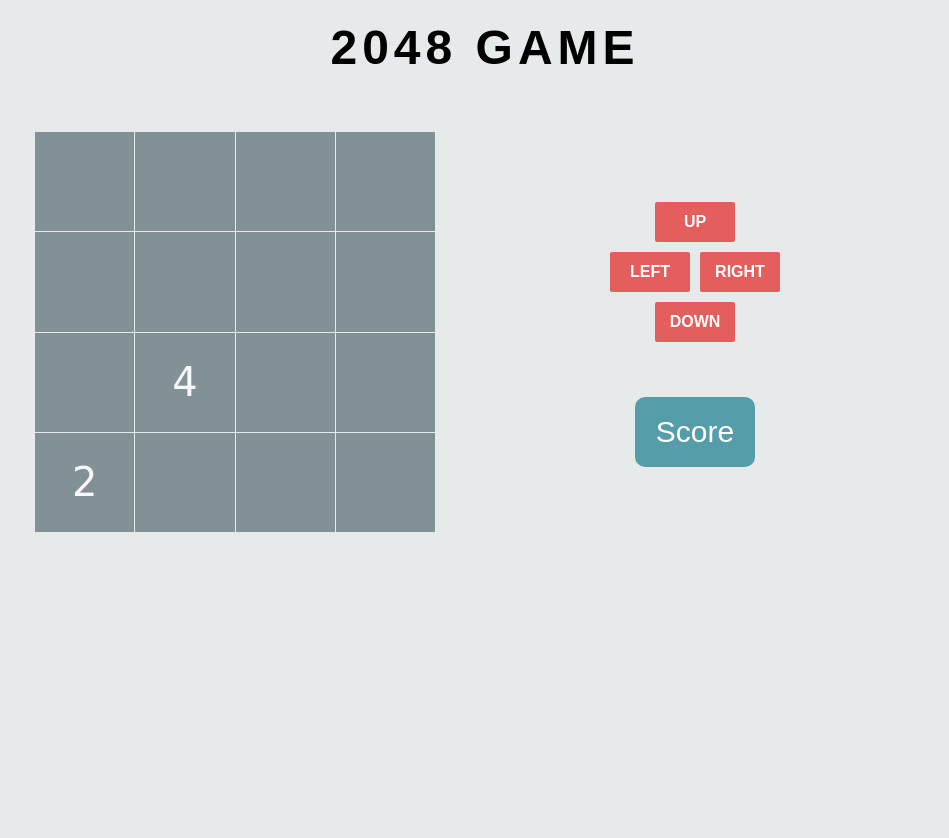
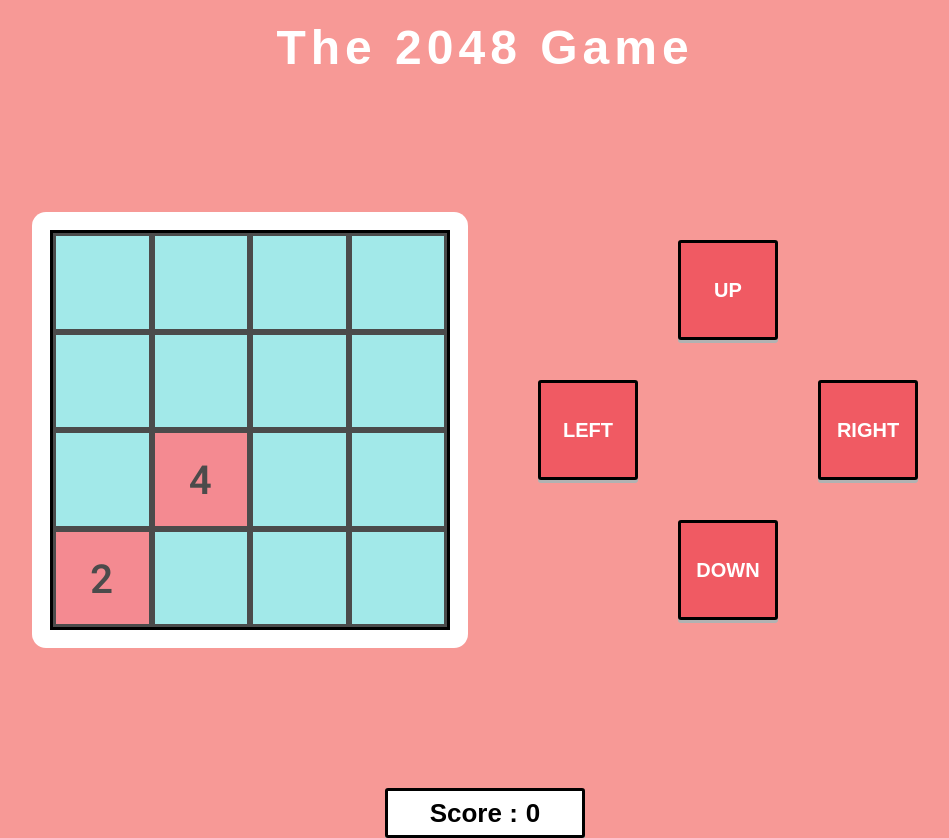
Before and after one commit to lavieen/2048-Board-Puzzle, a plain HTML site: page index.html in a window 1280 px wide. Shown: the whole page, without its empty margins (155-1104 px from the left). Before the commit the page ends 800 px from the top, so only its background shows below. Drawn offline with nearby package versions, Linux system fonts and the light colour scheme; a web font is replaced by a local one.

Commit message:
[PROD-1] Add Arrow controls and Fix UI changes

```diff
--- a/grid.js
+++ b/grid.js
@@ -2,7 +2,7 @@ const SIZE = 4;
 let Grid;
 let score = 0;
 
-$(document).ready(function() {
+$(document).ready(function () {
   setUpGrid();
 });
 
@@ -19,7 +19,7 @@ function setUpGrid() {
 
   for (let i = 0; i < SIZE; i++) {
     let j = 0;
-        Grid[i] = new Array(SIZE).fill().map(u => new Tile(i, j++));
+    Grid[i] = new Array(SIZE).fill().map((u) => new Tile(i, j++));
   }
   newTile();
   newTile();
@@ -27,21 +27,22 @@ function setUpGrid() {
 }
 
 function newTile() {
-    if(!emptyTile){
+  if (!emptyTile) {
     return;
   }
-    let y = 0, x = 0 ;
+  let y = 0,
+    x = 0;
   do {
-        y = Math.floor(Math.random()*4);
-        x = Math.floor(Math.random()*4);
-    } while(Grid[y][x].value != 0);
-    Grid[y][x].value = (Math.random() > 0.25)? 2:4;
+    y = Math.floor(Math.random() * 4);
+    x = Math.floor(Math.random() * 4);
+  } while (Grid[y][x].value != 0);
+  Grid[y][x].value = Math.random() > 0.25 ? 2 : 4;
 }
 
 function emptyTile() {
-    for(let row of Grid) {
-        for(let t of row) {
-            if(t.value == 0) {
+  for (let row of Grid) {
+    for (let t of row) {
+      if (t.value == 0) {
         return true;
       }
     }
@@ -49,49 +50,82 @@ function emptyTile() {
   return false;
 }
 
-
-$("#left").click(function() {
+$("#left").click(function () {
   play("LEFT");
 });
 
-$("#up").click(function() {
+$("#up").click(function () {
   play("UP");
 });
 
-$("#right").click(function() {
+$("#right").click(function () {
   play("RIGHT");
 });
 
-$("#down").click(function() {
+$("#down").click(function () {
   play("DOWN");
-})
+});
+
+$(document).keydown(function (e) {
+  console.log(e.which);
+  switch (e.which) {
+    case 39: // left
+      play("LEFT");
+      break;
+
+    case 38: // up
+      play("UP");
+      break;
+
+    case 37: // right
+      play("RIGHT");
+      break;
+
+    case 40: // down
+      play("DOWN");
+      break;
+
+    default:
+      return;
+  }
+  e.preventDefault();
+});
 
 function play(dir) {
-    if(move(dir)){
+  if (move(dir)) {
     setTimeout(newTile(), 2000);
   }
   display();
 
-    if(!noPossibleMove){
+  if (!noPossibleMove) {
     alert("Game Over");
   }
 }
 
 function move(dir) {
   let movedTile = false;
-    for(let i = 0 ; i < SIZE; i++) {
+  for (let i = 0; i < SIZE; i++) {
     let tileSet = [];
-        for(let j = 0; j < SIZE; j++) {
-            switch(dir) {
-                case "LEFT": tileSet.push(Grid[i][j]); break;
-                case "RIGHT": tileSet.push(Grid[i][SIZE - j - 1]); break;
-                case "UP": tileSet.push(Grid[j][i]); break;
-                case "DOWN": tileSet.push(Grid[SIZE - j - 1][i]); break;
-                default: break;
+    for (let j = 0; j < SIZE; j++) {
+      switch (dir) {
+        case "LEFT":
+          tileSet.push(Grid[i][j]);
+          break;
+        case "RIGHT":
+          tileSet.push(Grid[i][SIZE - j - 1]);
+          break;
+        case "UP":
+          tileSet.push(Grid[j][i]);
+          break;
+        case "DOWN":
+          tileSet.push(Grid[SIZE - j - 1][i]);
+          break;
+        default:
+          break;
       }
     }
 
-        if(!isEmptyTile(tileSet)){
+    if (!isEmptyTile(tileSet)) {
       movedTile = slide(tileSet);
     }
   }
@@ -99,8 +133,8 @@ function move(dir) {
 }
 
 function isEmptyTile(tileSet) {
-    for(let t of tileSet) {
-        if(t.value != 0) {
+  for (let t of tileSet) {
+    if (t.value != 0) {
       return false;
     }
   }
@@ -111,13 +145,13 @@ function slide(tileSet) {
   let moved = false;
   moved = moveZeros(tileSet);
 
-    for(let i = 0; i < tileSet.length - 1; i++) {
-        if(tileSet[i].value == tileSet[i+1].value){
-            tileSet[i].value += tileSet[i+1].value;
+  for (let i = 0; i < tileSet.length - 1; i++) {
+    if (tileSet[i].value == tileSet[i + 1].value) {
+      tileSet[i].value += tileSet[i + 1].value;
       addScore(tileSet[i].value);
-            tileSet[i+1].clear();
+      tileSet[i + 1].clear();
       let _ = moveZeros(tileSet);
-            if(tileSet[i].value != 0) moved = true;
+      if (tileSet[i].value != 0) moved = true;
     }
   }
 
@@ -127,12 +161,12 @@ function slide(tileSet) {
 function moveZeros(tileSet) {
   let move = false;
   let count = 0;
-    for(let i = 0 ; i < tileSet.length; i++){
-        if(tileSet[i].value !== 0){
+  for (let i = 0; i < tileSet.length; i++) {
+    if (tileSet[i].value !== 0) {
       tileSet[count++].value = tileSet[i].value;
     }
   }
-    while(count < tileSet.length) {
+  while (count < tileSet.length) {
     move = true;
     tileSet[count++].clear();
   }
@@ -140,22 +174,22 @@ function moveZeros(tileSet) {
 }
 
 function noPossibleMove() {
-    if(emptyTile()) {
+  if (emptyTile()) {
     return false;
   }
-    return (!hasEqualNeighbour);
+  return !hasEqualNeighbour;
 }
 
 function hasEqualNeighbour() {
   for (let i = 0; i < SIZE; i++) {
-        for(let j = 0; j < SIZE; j++) {
-            if(j < SIZE - 1) {
-                if (Grid[i][j].value == Grid[i][j + 1].value){
+    for (let j = 0; j < SIZE; j++) {
+      if (j < SIZE - 1) {
+        if (Grid[i][j].value == Grid[i][j + 1].value) {
           return true;
         }
       }
-            if (i < SIZE - 1){
-                if (Grid[i][j].value = Grid[i + 1][j].value){
+      if (i < SIZE - 1) {
+        if ((Grid[i][j].value = Grid[i + 1][j].value)) {
           return true;
         }
       }
@@ -165,16 +199,18 @@ function hasEqualNeighbour() {
 }
 
 function addScore(val) {
-    score += val*2;
+  score += val * 2;
   $("#score").text(score);
 }
 
 function display() {
   for (let i = 0; i < SIZE; i++) {
-        for(let j = 0; j < SIZE; j++) {
+    for (let j = 0; j < SIZE; j++) {
       $("#cell-" + i + "-" + j + " p").text(Grid[i][j].value);
-            if(Grid[i][j].value == 0) {
+      $("#cell-" + i + "-" + j).addClass("active");
+      if (Grid[i][j].value == 0) {
         $("#cell-" + i + "-" + j + " p").text(" ");
+        $("#cell-" + i + "-" + j).removeClass("active");
       }
     }
   }
--- a/index.html
+++ b/index.html
@@ -1,32 +1,38 @@
 <!DOCTYPE html>
 <html>
   <head>
-	<title>2048</title>
-	<link rel="stylesheet" type="text/css" href="reset.css">
-	<link rel="stylesheet" type="text/css" href="style.css">
-	<link href="https://fonts.googleapis.com/css?family=ZCOOL+KuaiLe" rel="stylesheet">
+    <title>2048 Game</title>
+    <link rel="stylesheet" type="text/css" href="reset.css" />
+    <link rel="stylesheet" type="text/css" href="style.css" />
+    <link rel="preconnect" href="https://fonts.googleapis.com" />
+    <link rel="preconnect" href="https://fonts.gstatic.com" crossorigin />
+    <link
+      href="https://fonts.googleapis.com/css2?family=Roboto+Mono:wght@400;600&display=swap"
+      rel="stylesheet"
+    />
   </head>
   <body>
-
-	<h1 id="title">2048 GAME</h1>
+    <h1 id="title">The 2048 Game</h1>
     <div class="Game">
+      <div class="GridShadow">
         <div class="Grid"></div>
+      </div>
       <div class="Controls">
         <button type="button" id="up">UP</button>
-			<div>
         <button type="button" id="left">LEFT</button>
         <button type="button" id="right">RIGHT</button>
-			</div>
         <button type="button" id="down">DOWN</button>
-			<p id="score">Score</p>
       </div>
     </div>
-
+    <div class="scoreContainer">
+      <span>Score :</span> <span id="score">0</span>
+    </div>
   </body>
   <script
     src="https://code.jquery.com/jquery-3.3.1.min.js"
     integrity="sha256-FgpCb/KJQlLNfOu91ta32o/NMZxltwRo8QtmkMRdAu8="
-	crossorigin="anonymous"></script>
+    crossorigin="anonymous"
+  ></script>
   <script src="tile.js"></script>
   <script src="grid.js"></script>
 </html>
--- a/style.css
+++ b/style.css
@@ -1,25 +1,38 @@
 * {
-    box-sizing: border-box
+  box-sizing: border-box;
+}
+
+:root {
+  /* Colors */
+  --light-red: #f79996;
+  --red: #f05a63;
+  --blue: #7be1e1;
+  --grey: #b2b2b2;
+  --shadow: 0 3px var(--grey);
+
+  /* Game Settings */
+  --control-num: 3;
+  --maze-size: 400px;
+  --maze-num: 4;
 }
 
 html,
 body {
-    width: 100%;
-    height: 100%;
-    background: #E6EAEB;
+  margin: 0;
+  padding: 0;
+  width: 100vw;
+  height: 100vh;
+  background: var(--light-red);
   font-family: Arial, sans-serif;
+  text-align: center;
 }
 
-:root {
-    --maze-size: 400px;
-    --maze-num: 4;
-}
 .Game {
   display: flex;
   flex-direction: row;
   justify-content: center;
   align-items: center;
-    margin-top: 40px;
+  margin-top: 140px;
 }
 
 #title {
@@ -28,23 +41,30 @@ body {
   font-weight: bold;
   letter-spacing: 5px;
   text-align: center;
-    padding-top:24px;
+  padding-top: 24px;
+  color: #fff;
+}
+
+.GridShadow {
+  padding: 8px;
+  border-radius: 14px;
+  background: white;
 }
 
 .Grid {
   width: var(--maze-size);
   height: var(--maze-size);
-    margin: 20px 10px;
+  margin: 10px;
   display: grid;
   grid-template-columns: repeat(var(--maze-num), auto);
   grid-template-rows: repeat(var(--maze-num), auto);
-    grid-gap: 1px;
+  border: 3px solid #000;
 }
 
 .cell {
-  font-family: 'ZCOOL KuaiLe', cursive;
-  background-color: #596C73;
-  border: 2px solid #596C73;
+  background-color: var(--blue);
+  font-family: "Roboto Mono", monospace;
+  border: 3px solid #000;
   opacity: 0.7;
   display: flex;
   justify-content: center;
@@ -52,49 +72,81 @@ body {
 }
 
 .cell p {
-    color: white;
   text-align: center;
   font-size: 40px;
   /*font-weight: bold;*/
   line-height: 50px;
   margin: 0;
-    width:50px;
-    height:50px;
+  width: 50px;
+  height: 50px;
+  margin: -1px;
 }
 
 .active {
-    background-color:black;
-    color: #dfe6e9;
+  background-color: var(--red);
+  color: #000;
+  font-weight: 600;
+}
+
+button,
+.scoreContainer {
+  display: block;
+  background: var(--light-red);
+  border: 3px solid black;
+  border-radius: 3px;
+  margin: 0;
+  padding: 8px 14px;
+  fill: var(--red);
+  stroke: black;
+  stroke-width: 3px;
+  font-family: inherit;
+  font-size: 16px;
+  font-weight: bold;
+  box-shadow: 0 3px var(--grey);
+  cursor: pointer;
+  height: 50px;
 }
 
 .Controls {
-  display: flex;
-  flex-direction: column;
-  justify-content: center;
-  align-items: center;
-  width: 500px;
+  display: grid;
+  grid-template-columns: repeat(var(--control-num), auto);
+  grid-template-rows: repeat(var(--control-num), auto);
+  justify-items: center;
+  margin-left: 50px;
 }
 
-.Controls div {
-  display: flex;
-  flex-direction: row;
+.Controls #up {
+  grid-column-start: 2;
+  grid-row-start: 0;
+}
+
+.Controls #left {
+  grid-column-start: 1;
+  grid-row-start: 2;
+}
+
+.Controls #right {
+  grid-column-start: 3;
+  grid-row-start: 2;
+}
+
+.Controls #down {
+  grid-column-start: 2;
+  grid-row-start: 3;
 }
 
 .Controls button {
-  display: inline-block;
-  width: 80px;
-  height: 40px;
-  margin: 5px;
-  background: #E45E5D;
+  margin: 20px;
+  width: 100px;
+  height: 100px;
   color: white;
-  font-weight: bold;
-  line-height: 30px;
-  border: 0;
-  border-radius: 2px;
+  font-size: 20px;
+  background-color: var(--red);
 }
 
 .Controls button:hover {
-  border: 1px solid #FC9D9D;
+  color: black;
+  background-color: var(--blue);
 }
 
 .Controls p {
@@ -102,8 +154,28 @@ body {
   width: 120px;
   margin-top: 50px;
   font-size: 30px;
-    background-color: #559DA9;
-    color:white;
+  background-color: var(--red);
+  color: white;
   padding: 20px;
   border-radius: 10px;
 }
+
+.scoreContainer {
+  font-size: 26px;
+  margin: auto;
+  width: 200px !important;
+  margin-top: 140px;
+  vertical-align: baseline;
+  display: flex;
+  align-items: center;
+  justify-content: center;
+  background-color: white;
+}
+
+.scoreContainer span {
+  margin: 0 4px;
+}
+
+.scoreContainer:hover {
+  background-color: var(--blue);
+}
```
Lines whose indentation alone changed are shown as unchanged.
